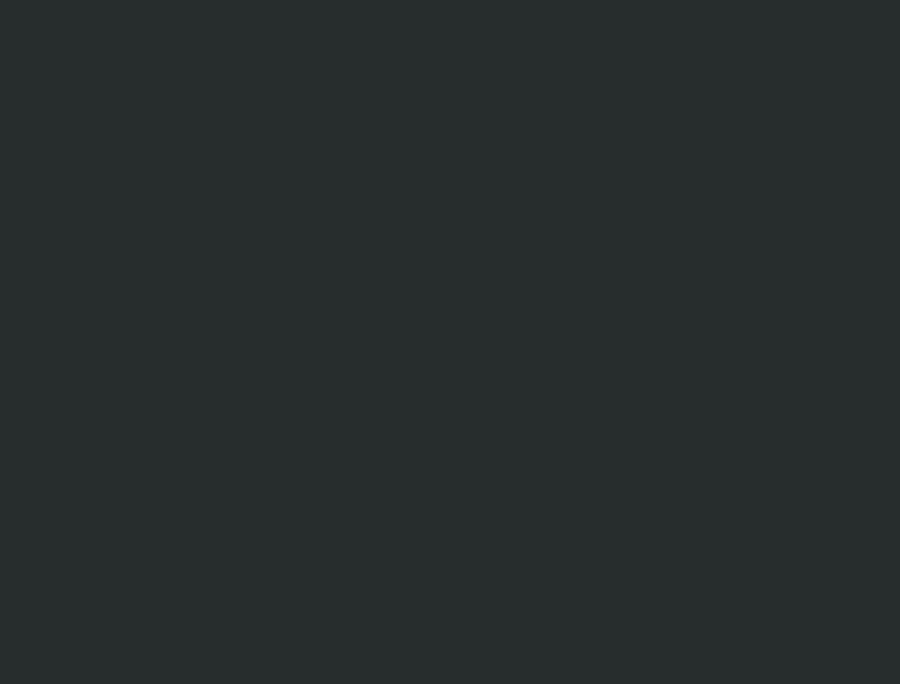
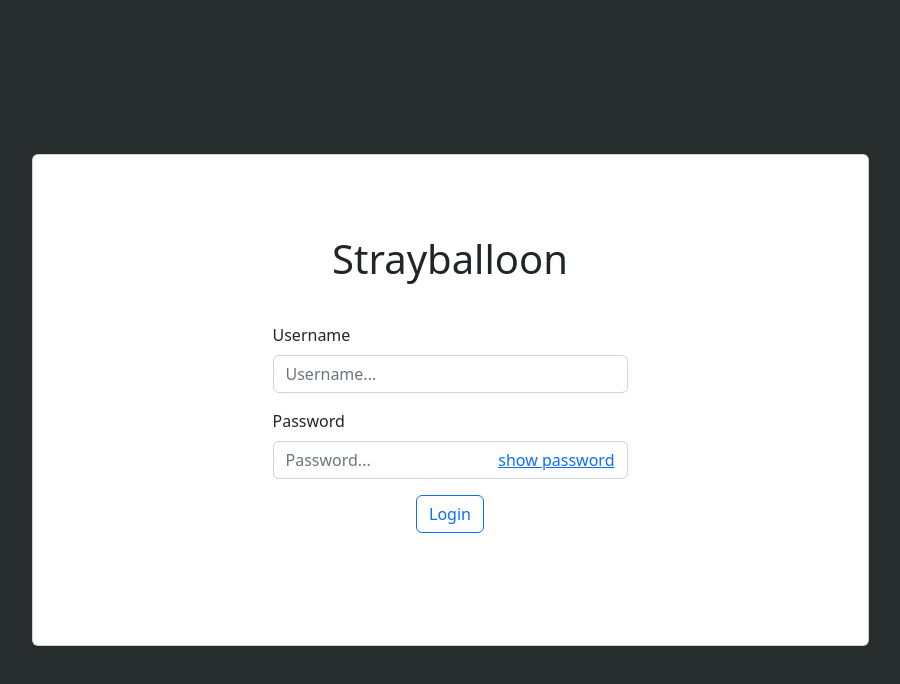
Before and after one commit to longphung/strayballoon-fe, a Vue app: page /login in a window 1280 px wide. Before the commit this address had no page. Shown: the top 684 px of the page, without its empty margins (190-1090 px from the left). Built offline with nearby package versions, Linux system fonts and the light colour scheme.

Commit message:
✨ feat: add LoginPage

```diff
--- /dev/null
+++ b/src/pages/LoginPage.vue
@@ -0,0 +1,85 @@
+<script>
+export default {
+  name: 'LoginPage',
+  data() {
+    return {
+      showPassword: false,
+    };
+  },
+  computed: {
+    passwordHelperText() {
+      if (this.showPassword) {
+        return 'hide password';
+      }
+      return 'show password';
+    },
+    passwordFieldType() {
+      if (this.showPassword) {
+        return 'text'
+      }
+      return 'password'
+    }
+  },
+};
+</script>
+
+<template>
+  <div class="container">
+    <div class="card">
+      <h1 class="title">Strayballoon</h1>
+
+      <form class="form">
+        <div class="mb-3">
+          <label for="username" class="form-label">Username</label>
+
+          <input id="username" type="text" class="form-control" placeholder="Username..." name="username" />
+        </div>
+
+        <div class="mb-3">
+          <label for="password" class="form-label">Password</label>
+
+          <div class="password">
+            <input id="password" :type="passwordFieldType" class="form-control" placeholder="Password..." name="password" />
+
+            <button type="button" class="password__helper btn btn-link" @click='showPassword = !showPassword'>{{ passwordHelperText }}</button>
+          </div>
+        </div>
+
+        <button type="submit" class="btn btn-outline-primary d-block m-auto">Login</button>
+      </form>
+    </div>
+  </div>
+</template>
+
+<style scoped>
+.container {
+  height: 100vh;
+  display: flex;
+  align-items: center;
+  justify-content: center;
+}
+
+.card {
+  width: 75%;
+  padding: 5rem;
+}
+
+.title {
+  text-align: center;
+}
+
+.form {
+  padding: 2rem 10rem;
+}
+
+.password {
+  position: relative;
+}
+
+.password__helper {
+  position: absolute;
+  right: 0;
+  top: 50%;
+  transform: translateY(-50%);
+}
+</style>
--- a/src/router/index.js
+++ b/src/router/index.js
@@ -2,6 +2,7 @@ import { createRouter, createWebHistory } from 'vue-router';
 import Dashboard from '../layouts/Dashboard.vue';
 import DashboardPage from '../pages/DashboardPage.vue';
 import Game from '../pages/Game.vue';
+import LoginPage from '../pages/LoginPage.vue';
 
 const router = createRouter({
   history: createWebHistory(),
@@ -20,6 +21,10 @@ const router = createRouter({
       path: '/game',
       component: Game,
     },
+    {
+      path: '/login',
+      component: LoginPage,
+    },
   ],
 });
 
```
